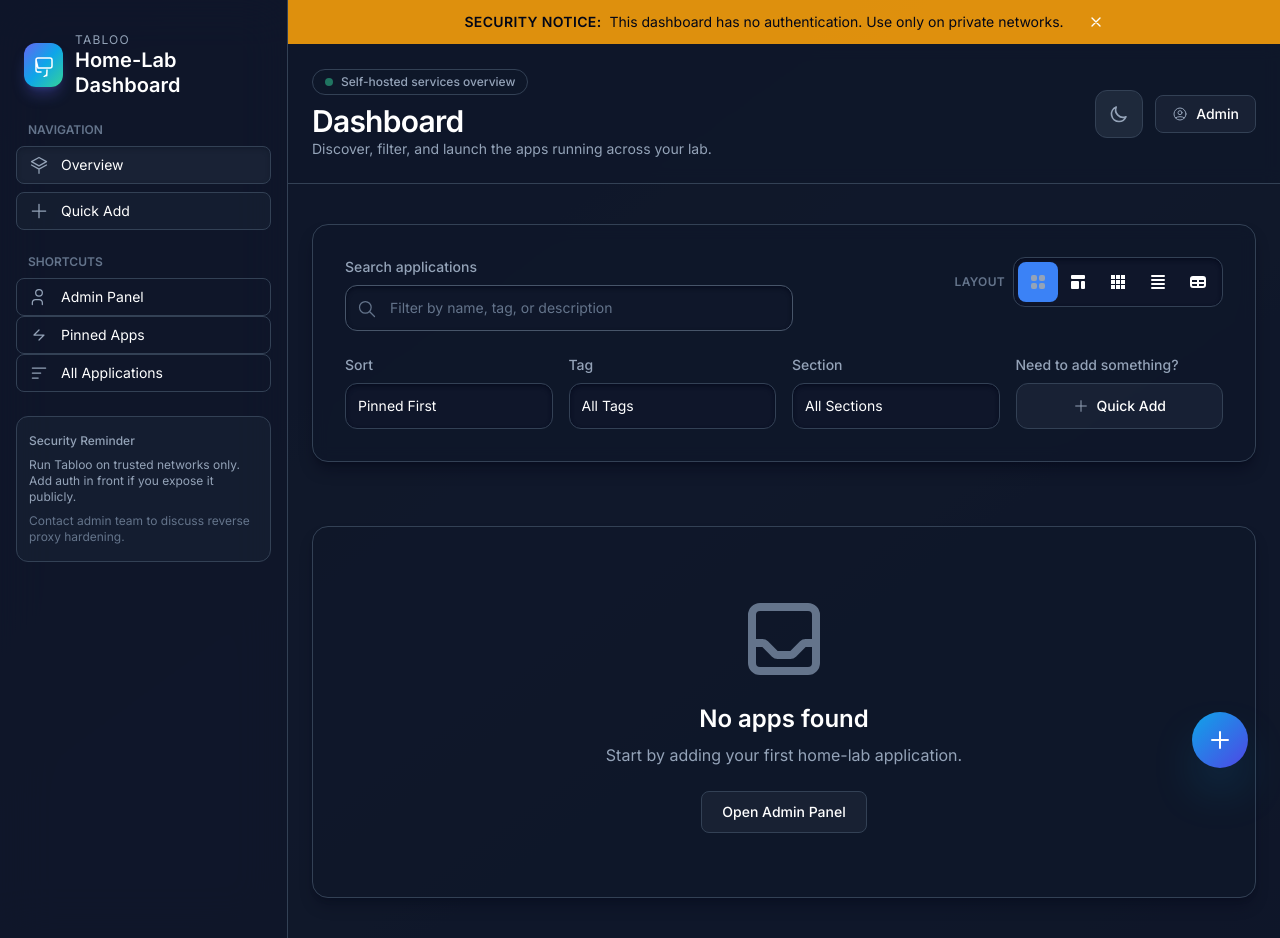
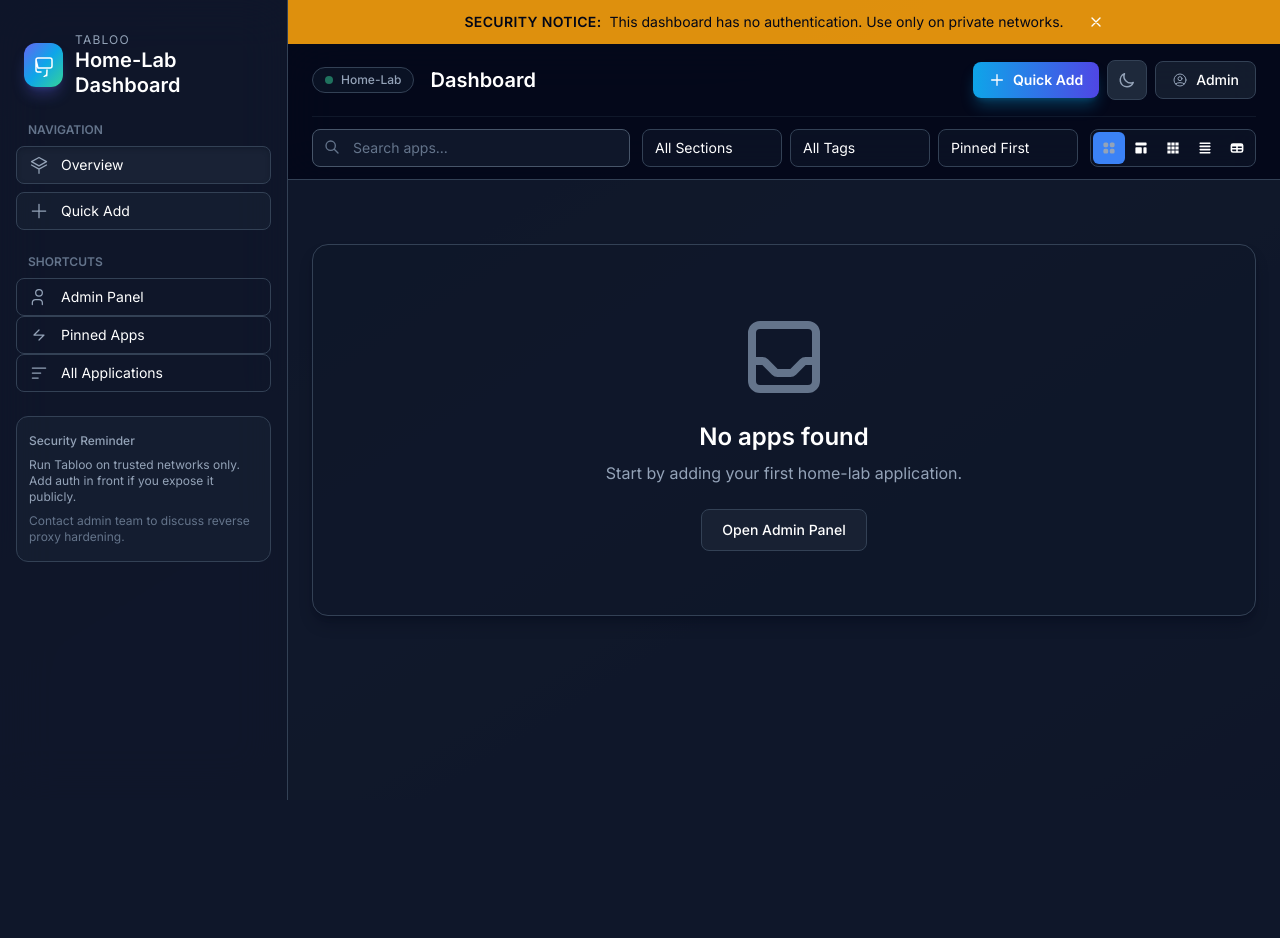
Before and after one commit to lahhze/Tabloo-dash, a website: page public/index.html in a window 1280 px wide. After the commit the page ends 800 px from the top, so only its background shows below. Drawn offline with nearby package versions, Linux system fonts and the light colour scheme; no server answers.

Commit message:
UI update
updated some UI features

```diff
--- a/public/dashboard.js
+++ b/public/dashboard.js
@@ -21,7 +21,6 @@
 const emptyState = document.getElementById('emptyState');
 const quickAddModal = document.getElementById('quickAddModal');
 const quickAddForm = document.getElementById('quickAddForm');
-const fabQuickAdd = document.getElementById('fabQuickAdd');
 const themeToggle = document.getElementById('themeToggle');
 const securityBanner = document.getElementById('securityBanner');
 const securityInfoIcon = document.getElementById('securityInfoIcon');
@@ -155,13 +154,7 @@
     });
   });
 
-  // Quick add modal
-  fabQuickAdd.addEventListener('click', () => {
-    quickAddModal.classList.remove('hidden');
-    quickAddForm.reset();
-    quickAddForm.querySelector('input[name="name"]').focus();
-  });
-
+  // Quick add modal close buttons
   document.getElementById('closeQuickAdd').addEventListener('click', closeQuickAddModal);
   document.getElementById('cancelQuickAdd').addEventListener('click', closeQuickAddModal);
 
--- a/public/index.html
+++ b/public/index.html
@@ -91,21 +91,25 @@
         </button>
       </div>
 
-      <!-- Top Bar -->
-      <div class="sticky top-0 z-30 border-b border-slate-800 bg-slate-950/70 backdrop-blur supports-[backdrop-filter]:bg-slate-950/60">
-        <div class="mx-auto w-full max-w-7xl px-6 py-6 flex flex-col gap-6 xl:flex-row xl:items-center xl:justify-between">
-          <div class="space-y-2">
+      <!-- Top Control Bar -->
+      <div class="sticky top-0 z-30 border-b border-slate-800 bg-slate-950/95 backdrop-blur-xl supports-[backdrop-filter]:bg-slate-950/80">
+        <div class="mx-auto w-full max-w-7xl px-6">
+          <!-- Title Row -->
+          <div class="py-4 flex items-center justify-between border-b border-slate-800/50">
+            <div class="flex items-center gap-4">
               <div class="inline-flex items-center gap-2 rounded-full border border-slate-800 bg-slate-950/70 px-3 py-1 text-xs font-medium text-slate-400">
                 <span class="w-2 h-2 rounded-full bg-emerald-400 animate-pulse"></span>
-              Self-hosted services overview
+                Home-Lab
               </div>
-            <div>
-              <h2 class="text-3xl font-semibold tracking-tight text-white">Dashboard</h2>
-              <p class="text-sm text-slate-400">Discover, filter, and launch the apps running across your lab.</p>
+              <h1 class="text-xl font-semibold text-white">Dashboard</h1>
             </div>
-          </div>
-
-          <div class="flex items-center gap-3 self-start xl:self-auto">
+            <div class="flex items-center gap-2">
+              <button id="topQuickAdd" class="inline-flex items-center gap-2 rounded-lg bg-gradient-to-r from-sky-500 to-indigo-600 px-4 py-2 text-sm font-semibold text-white shadow-lg shadow-sky-500/30 hover:from-sky-400 hover:to-indigo-500 transition-all">
+                <svg class="w-4 h-4" fill="none" viewBox="0 0 24 24" stroke="currentColor">
+                  <path stroke-linecap="round" stroke-linejoin="round" stroke-width="2" d="M12 4v16m8-8H4"></path>
+                </svg>
+                Quick Add
+              </button>
               <button id="themeToggle" class="theme-toggle" title="Toggle theme">
                 <svg id="sunIcon" class="hidden" fill="none" stroke="currentColor" viewBox="0 0 24 24">
                   <path stroke-linecap="round" stroke-linejoin="round" stroke-width="2" d="M12 3v1m0 16v1m9-9h-1M4 12H3m15.364 6.364l-.707-.707M6.343 6.343l-.707-.707m12.728 0l-.707.707M6.343 17.657l-.707.707M16 12a4 4 0 11-8 0 4 4 0 018 0z"></path>
@@ -122,99 +126,73 @@
               </a>
             </div>
           </div>
-      </div>
 
-      <!-- Main -->
-      <main class="flex-1 overflow-y-auto">
-        <div class="mx-auto w-full max-w-7xl px-6 py-10 space-y-8">
-
-          <!-- Filters & View Controls -->
-          <section class="rounded-2xl border border-slate-800 bg-slate-950/70 shadow-lg shadow-slate-950/40 backdrop-blur">
-            <div class="p-6 lg:p-8 space-y-6">
-              <div class="flex flex-col gap-6 xl:flex-row xl:items-start xl:justify-between">
+          <!-- Controls Row -->
+          <div class="py-3 flex flex-col lg:flex-row gap-3 items-stretch lg:items-center">
             <!-- Search -->
-                <div class="w-full xl:max-w-md">
-                  <label for="searchInput" class="block text-sm font-medium text-slate-300 mb-2">Search applications</label>
-                  <div class="relative">
+            <div class="relative flex-1 max-w-md">
               <input
                 type="text"
                 id="searchInput"
-                      placeholder="Filter by name, tag, or description"
-                      class="w-full rounded-xl border border-slate-800 bg-slate-950/60 px-4 py-3 pl-11 text-sm shadow-inner shadow-slate-950/60 transition focus:border-sky-500 focus:ring-2 focus:ring-sky-500/60"
+                placeholder="Search apps..."
+                class="w-full rounded-lg border border-slate-800 bg-slate-950/60 px-4 py-2 pl-10 text-sm transition focus:border-sky-500 focus:ring-1 focus:ring-sky-500/60"
               >
-                    <svg class="absolute left-3 top-3.5 h-5 w-5 text-slate-500" fill="none" viewBox="0 0 24 24" stroke="currentColor">
-                      <path stroke-linecap="round" stroke-linejoin="round" stroke-width="1.5" d="M21 21l-6-6m2-5a7 7 0 11-14 0 7 7 0 0114 0z"></path>
+              <svg class="absolute left-3 top-2.5 h-4 w-4 text-slate-500" fill="none" viewBox="0 0 24 24" stroke="currentColor">
+                <path stroke-linecap="round" stroke-linejoin="round" stroke-width="2" d="M21 21l-6-6m2-5a7 7 0 11-14 0 7 7 0 0114 0z"></path>
               </svg>
             </div>
+
+            <!-- Filters -->
+            <div class="flex items-center gap-2 flex-wrap lg:flex-nowrap">
+              <select id="sectionFilter" class="rounded-lg border border-slate-800 bg-slate-950/60 px-3 py-2 text-sm transition focus:border-sky-500 focus:ring-1 focus:ring-sky-500/60">
+                <option value="">All Sections</option>
+              </select>
+              <select id="tagFilter" class="rounded-lg border border-slate-800 bg-slate-950/60 px-3 py-2 text-sm transition focus:border-sky-500 focus:ring-1 focus:ring-sky-500/60">
+                <option value="">All Tags</option>
+              </select>
+              <select id="sortSelect" class="rounded-lg border border-slate-800 bg-slate-950/60 px-3 py-2 text-sm transition focus:border-sky-500 focus:ring-1 focus:ring-sky-500/60">
+                <option value="pinned">Pinned First</option>
+                <option value="name">Name (A-Z)</option>
+                <option value="date">Date Added</option>
+                <option value="tag">Tag</option>
+              </select>
             </div>
 
-                <!-- View Buttons -->
-                <div class="flex flex-wrap items-center gap-2">
-                  <span class="text-xs font-semibold uppercase tracking-wide text-slate-500 w-full sm:w-auto">Layout</span>
-                  <div class="inline-flex rounded-xl border border-slate-800 bg-slate-950/60 p-1 shadow-inner shadow-slate-950/60">
-                    <button class="view-btn active inline-flex h-10 w-10 items-center justify-center rounded-lg transition" data-view="grid" title="Grid View">
-                      <svg class="w-5 h-5" fill="currentColor" viewBox="0 0 20 20">
+            <!-- View Mode Buttons -->
+            <div class="inline-flex rounded-lg border border-slate-800 bg-slate-950/60 p-0.5">
+              <button class="view-btn active inline-flex h-8 w-8 items-center justify-center rounded-md transition" data-view="grid" title="Grid View">
+                <svg class="w-4 h-4" fill="currentColor" viewBox="0 0 20 20">
                   <path d="M5 3a2 2 0 00-2 2v2a2 2 0 002 2h2a2 2 0 002-2V5a2 2 0 00-2-2H5zM5 11a2 2 0 00-2 2v2a2 2 0 002 2h2a2 2 0 002-2v-2a2 2 0 00-2-2H5zM11 5a2 2 0 012-2h2a2 2 0 012 2v2a2 2 0 01-2 2h-2a2 2 0 01-2-2V5zM11 13a2 2 0 012-2h2a2 2 0 012 2v2a2 2 0 01-2 2h-2a2 2 0 01-2-2v-2z"></path>
                 </svg>
               </button>
-                    <button class="view-btn inline-flex h-10 w-10 items-center justify-center rounded-lg transition" data-view="comfortable" title="Comfortable View">
-                      <svg class="w-5 h-5" fill="currentColor" viewBox="0 0 20 20">
+              <button class="view-btn inline-flex h-8 w-8 items-center justify-center rounded-md transition" data-view="comfortable" title="Comfortable View">
+                <svg class="w-4 h-4" fill="currentColor" viewBox="0 0 20 20">
                   <path d="M3 4a1 1 0 011-1h12a1 1 0 011 1v2a1 1 0 01-1 1H4a1 1 0 01-1-1V4zM3 10a1 1 0 011-1h6a1 1 0 011 1v6a1 1 0 01-1 1H4a1 1 0 01-1-1v-6zM14 9a1 1 0 00-1 1v6a1 1 0 001 1h2a1 1 0 001-1v-6a1 1 0 00-1-1h-2z"></path>
                 </svg>
               </button>
-                    <button class="view-btn inline-flex h-10 w-10 items-center justify-center rounded-lg transition" data-view="compact" title="Compact Grid">
-                      <svg class="w-5 h-5" fill="currentColor" viewBox="0 0 20 20">
+              <button class="view-btn inline-flex h-8 w-8 items-center justify-center rounded-md transition" data-view="compact" title="Compact Grid">
+                <svg class="w-4 h-4" fill="currentColor" viewBox="0 0 20 20">
                   <path d="M3 3h4v4H3V3zm0 5h4v4H3V8zm0 5h4v4H3v-4zm5-10h4v4H8V3zm0 5h4v4H8V8zm0 5h4v4H8v-4zm5-10h4v4h-4V3zm0 5h4v4h-4V8zm0 5h4v4h-4v-4z"></path>
                 </svg>
               </button>
-                    <button class="view-btn inline-flex h-10 w-10 items-center justify-center rounded-lg transition" data-view="list" title="List View">
-                      <svg class="w-5 h-5" fill="currentColor" viewBox="0 0 20 20">
+              <button class="view-btn inline-flex h-8 w-8 items-center justify-center rounded-md transition" data-view="list" title="List View">
+                <svg class="w-4 h-4" fill="currentColor" viewBox="0 0 20 20">
                   <path fill-rule="evenodd" d="M3 4a1 1 0 011-1h12a1 1 0 110 2H4a1 1 0 01-1-1zm0 4a1 1 0 011-1h12a1 1 0 110 2H4a1 1 0 01-1-1zm0 4a1 1 0 011-1h12a1 1 0 110 2H4a1 1 0 01-1-1zm0 4a1 1 0 011-1h12a1 1 0 110 2H4a1 1 0 01-1-1z" clip-rule="evenodd"></path>
                 </svg>
               </button>
-                    <button class="view-btn inline-flex h-10 w-10 items-center justify-center rounded-lg transition" data-view="table" title="Table View">
-                      <svg class="w-5 h-5" fill="currentColor" viewBox="0 0 20 20">
+              <button class="view-btn inline-flex h-8 w-8 items-center justify-center rounded-md transition" data-view="table" title="Table View">
+                <svg class="w-4 h-4" fill="currentColor" viewBox="0 0 20 20">
                   <path fill-rule="evenodd" d="M5 4a3 3 0 00-3 3v6a3 3 0 003 3h10a3 3 0 003-3V7a3 3 0 00-3-3H5zm-1 9v-1h5v2H5a1 1 0 01-1-1zm7 1h4a1 1 0 001-1v-1h-5v2zm0-4h5V8h-5v2zM9 8H4v2h5V8z" clip-rule="evenodd"></path>
                 </svg>
               </button>
             </div>
           </div>
         </div>
+      </div>
 
-              <div class="grid gap-4 md:grid-cols-2 xl:grid-cols-4">
-                <div class="flex flex-col gap-2">
-                  <label for="sortSelect" class="text-sm font-medium text-slate-300">Sort</label>
-                  <select id="sortSelect" class="w-full rounded-xl border border-slate-800 bg-slate-950/60 px-3 py-3 text-sm shadow-inner shadow-slate-950/60 focus:border-sky-500 focus:ring-2 focus:ring-sky-500/60">
-                    <option value="pinned">Pinned First</option>
-                    <option value="name">Name (A-Z)</option>
-                    <option value="date">Date Added</option>
-                    <option value="tag">Tag</option>
-                  </select>
-                </div>
-                <div class="flex flex-col gap-2">
-                  <label for="tagFilter" class="text-sm font-medium text-slate-300">Tag</label>
-                  <select id="tagFilter" class="w-full rounded-xl border border-slate-800 bg-slate-950/60 px-3 py-3 text-sm shadow-inner shadow-slate-950/60 focus:border-sky-500 focus:ring-2 focus:ring-sky-500/60">
-                    <option value="">All Tags</option>
-                  </select>
-                </div>
-                <div class="flex flex-col gap-2">
-                  <label for="sectionFilter" class="text-sm font-medium text-slate-300">Section</label>
-                  <select id="sectionFilter" class="w-full rounded-xl border border-slate-800 bg-slate-950/60 px-3 py-3 text-sm shadow-inner shadow-slate-950/60 focus:border-sky-500 focus:ring-2 focus:ring-sky-500/60">
-                    <option value="">All Sections</option>
-                  </select>
-                </div>
-                <div class="flex flex-col gap-2">
-                  <span class="text-sm font-medium text-slate-300">Need to add something?</span>
-                  <button id="controlsQuickAdd" class="inline-flex items-center justify-center gap-2 rounded-xl border border-slate-800 bg-slate-900/60 px-3 py-3 text-sm font-medium text-white hover:bg-slate-900/80 transition-colors">
-                    <svg class="w-4 h-4 text-slate-300" fill="none" viewBox="0 0 24 24" stroke="currentColor">
-                      <path stroke-linecap="round" stroke-linejoin="round" stroke-width="1.5" d="M12 4v16m8-8H4"></path>
-                    </svg>
-                    Quick Add
-                  </button>
-                </div>
-              </div>
-            </div>
-          </section>
+      <!-- Main -->
+      <main class="flex-1 overflow-y-auto">
+        <div class="mx-auto w-full max-w-7xl px-6 py-8">
 
           <!-- Apps -->
           <section id="apps" class="space-y-8">
@@ -330,17 +308,17 @@
     </div>
   </div>
 
-  <!-- Floating Action Button -->
-  <button id="fabQuickAdd" class="fixed bottom-8 right-8 h-14 w-14 rounded-full bg-gradient-to-br from-sky-500 to-indigo-600 shadow-2xl shadow-sky-500/40 hover:from-sky-400 hover:to-indigo-500 transition-transform hover:scale-105 z-40 flex items-center justify-center">
-    <svg class="w-6 h-6 text-white" fill="none" stroke="currentColor" viewBox="0 0 24 24">
-      <path stroke-linecap="round" stroke-linejoin="round" stroke-width="2" d="M12 4v16m8-8H4"></path>
-    </svg>
-  </button>
-
   <!-- Script -->
   <script>
-    document.getElementById('sidebarQuickAdd')?.addEventListener('click', () => document.getElementById('fabQuickAdd').click());
-    document.getElementById('controlsQuickAdd')?.addEventListener('click', () => document.getElementById('fabQuickAdd').click());
+    // Wire up all quick add buttons to open the modal
+    document.getElementById('sidebarQuickAdd')?.addEventListener('click', () => {
+      document.getElementById('quickAddModal').classList.remove('hidden');
+      document.getElementById('quickAddForm').querySelector('input[name="name"]').focus();
+    });
+    document.getElementById('topQuickAdd')?.addEventListener('click', () => {
+      document.getElementById('quickAddModal').classList.remove('hidden');
+      document.getElementById('quickAddForm').querySelector('input[name="name"]').focus();
+    });
   </script>
   <script src="/dashboard.js"></script>
 </body>
--- a/public/styles.css
+++ b/public/styles.css
@@ -351,6 +351,10 @@
 /* View button active state */
 .view-btn {
   color: #94a3b8;
+  position: relative;
+  display: flex;
+  align-items: center;
+  justify-content: center;
 }
 
 .view-btn.active {
@@ -359,7 +363,22 @@
 }
 
 .view-btn:hover:not(.active) {
-  background-color: #475569;
+  background-color: rgba(71, 85, 105, 0.5);
+}
+
+.view-btn svg {
+  pointer-events: none;
+}
+
+/* Top control bar styling */
+.sticky.top-0 select {
+  cursor: pointer;
+  min-width: 140px;
+}
+
+.sticky.top-0 select:hover {
+  background-color: rgba(30, 41, 59, 0.8) !important;
+  border-color: var(--border-secondary) !important;
 }
 
 /* App card hover effects */
@@ -749,16 +768,16 @@
 /* Theme Toggle Button */
 .theme-toggle {
   position: relative;
-  width: 48px;
-  height: 48px;
-  border-radius: 12px;
+  width: 40px;
+  height: 40px;
+  border-radius: 8px;
   background: var(--bg-secondary);
   border: 1px solid var(--border-primary);
   display: flex;
   align-items: center;
   justify-content: center;
   cursor: pointer;
-  transition: all 0.3s ease;
+  transition: all 0.2s ease;
 }
 
 .theme-toggle:hover {
@@ -767,10 +786,10 @@
 }
 
 .theme-toggle svg {
-  width: 20px;
-  height: 20px;
+  width: 18px;
+  height: 18px;
   color: var(--text-secondary);
-  transition: all 0.3s ease;
+  transition: all 0.2s ease;
 }
 
 .theme-toggle:hover svg {
@@ -1121,3 +1140,43 @@
 .view-compact .section-drop-zone {
   gap: 0.75rem;
 }
+
+/* Top bar responsive adjustments */
+@media (max-width: 1024px) {
+  .sticky.top-0 select {
+    min-width: 120px;
+    font-size: 0.875rem;
+  }
+}
+
+@media (max-width: 768px) {
+  .sticky.top-0 .py-4 {
+    padding-top: 0.75rem;
+    padding-bottom: 0.75rem;
+  }
+
+  .sticky.top-0 .py-3 {
+    padding-top: 0.5rem;
+    padding-bottom: 0.5rem;
+  }
+
+  .sticky.top-0 h1 {
+    font-size: 1.125rem;
+  }
+
+  .sticky.top-0 select {
+    min-width: auto;
+    flex: 1;
+  }
+}
+
+@media (max-width: 640px) {
+  #topQuickAdd span {
+    display: none;
+  }
+
+  #topQuickAdd {
+    padding-left: 0.75rem;
+    padding-right: 0.75rem;
+  }
+}
```
Lines whose indentation alone changed are shown as unchanged.
